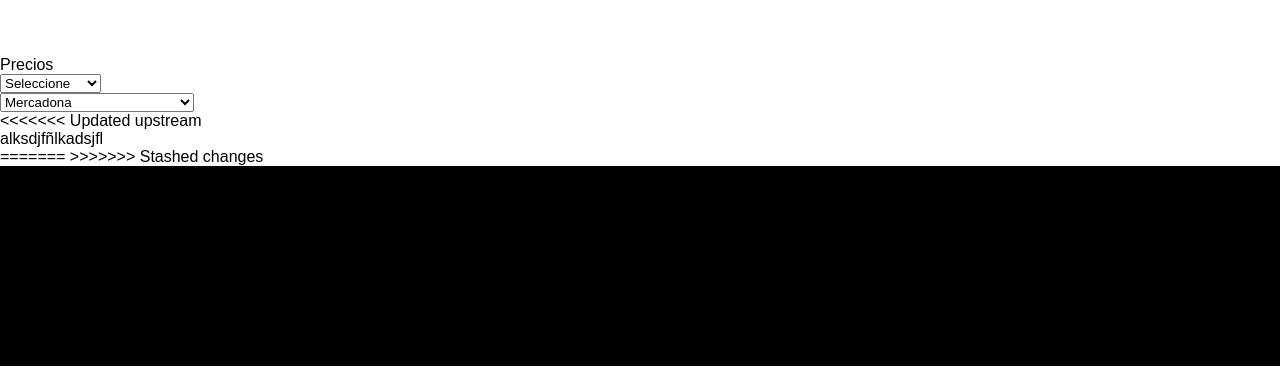
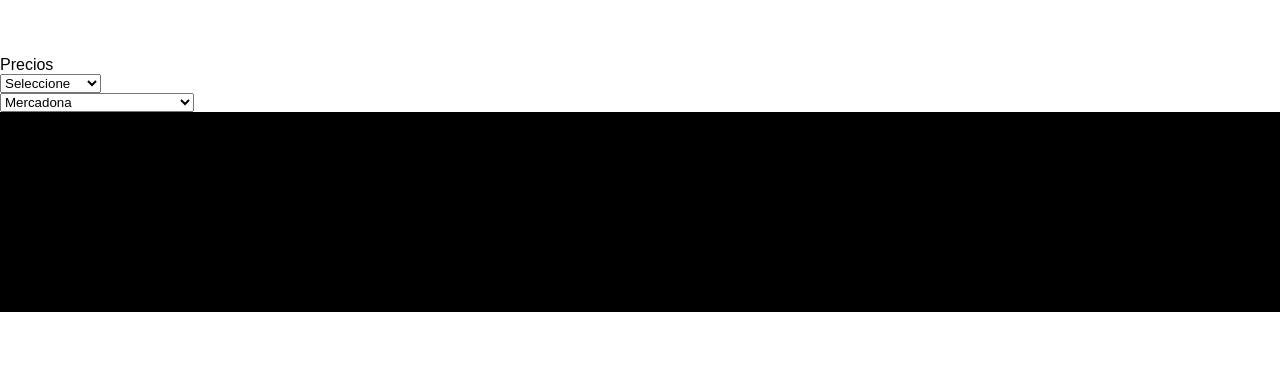
Before and after one commit to matiasmartin11/CRIA, a plain HTML site: page inicio.html in a window 1280 px wide. Shown: the part 427-800 px from the top of the page. Drawn offline with Linux system fonts and the light colour scheme.

Commit message:
actualizacion

```diff
--- a/inicio.html
+++ b/inicio.html
@@ -77,10 +77,6 @@
             </div>
         </div>
         <div class="tiempo">
-<<<<<<< Updated upstream
-            <p>alksdjfñlkadsjfl</p>
-=======
->>>>>>> Stashed changes
         </div>
         <div class="footer">
 
```
